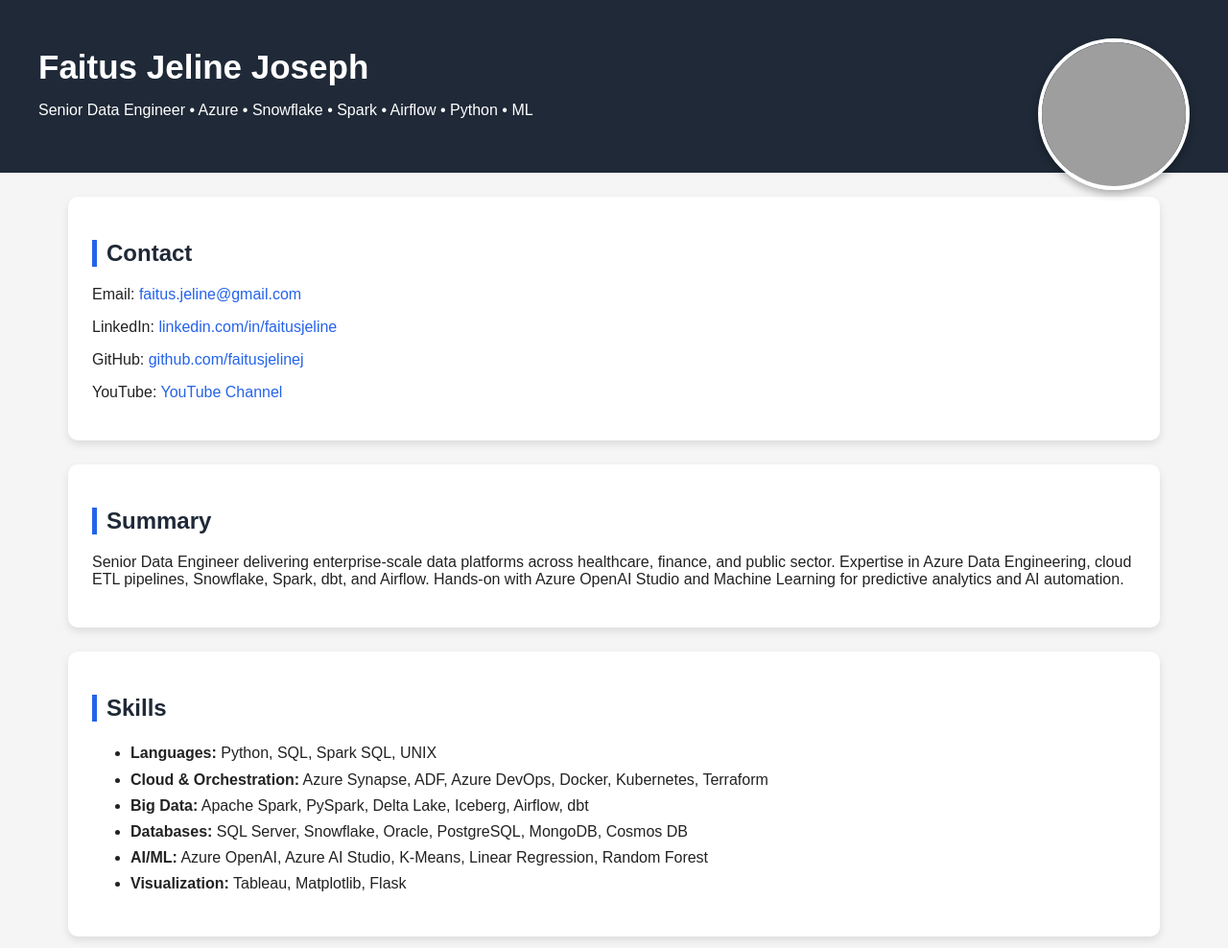
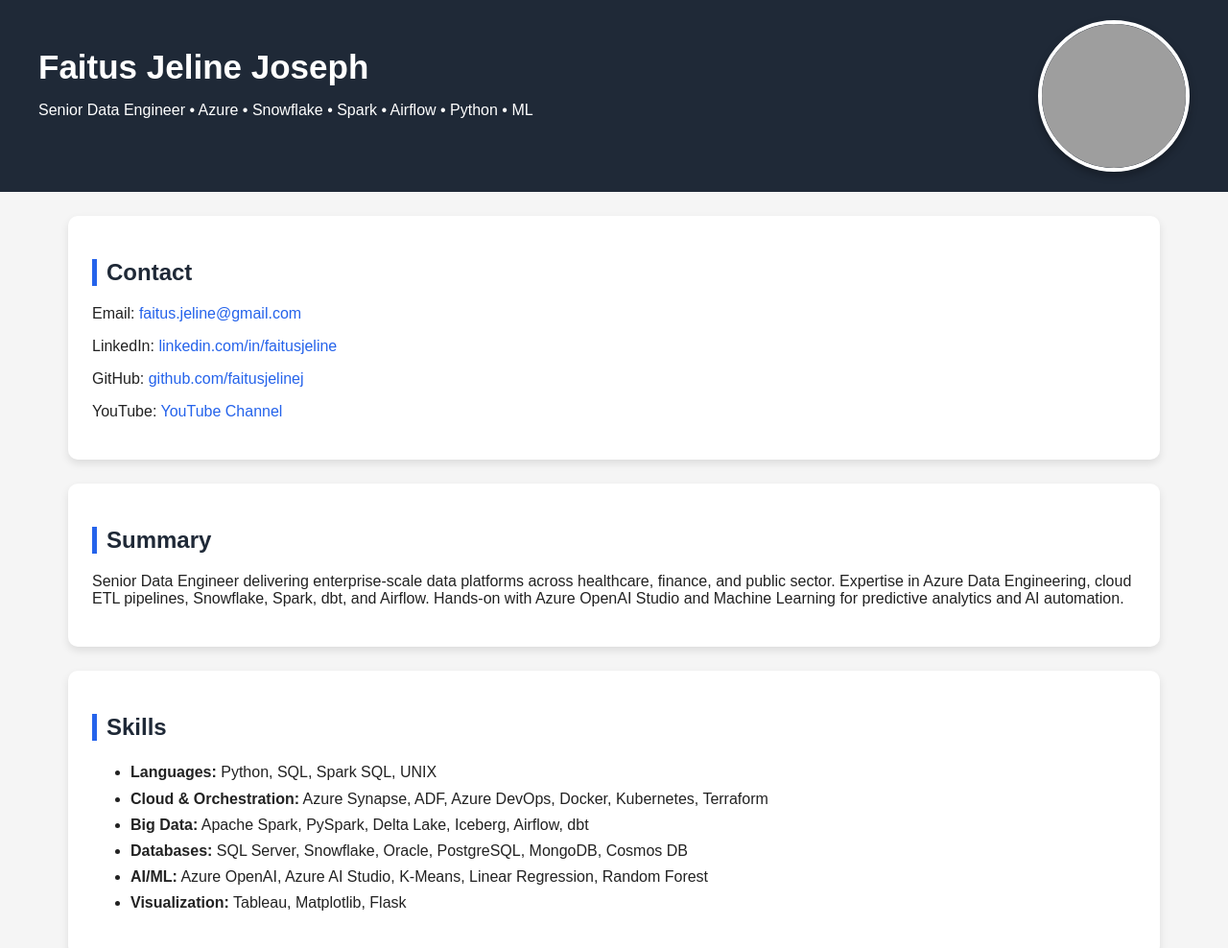
Before and after one commit to faitusjelinej/faitusjelinej.github.io, a plain HTML site: page index.html in a window 1280 px wide. Shown: the top 988 px of the page at 96% size. Drawn offline with Linux system fonts and the light colour scheme; grey boxes are pictures that could not be loaded.

Commit message:
Adjust header and profile picture styles

```diff
--- a/index.html
+++ b/index.html
@@ -20,11 +20,17 @@
             padding: 40px;
             text-align: left;
             position: relative;
+            min-height: 120px;
         }
 
         header h1 {
             margin: 10px 0 0 0;
             font-size: 35px;
+            padding-right: 180px;
+        }
+
+        header p {
+            padding-right: 180px;
         }
 
         .profile-pic {
@@ -35,8 +41,9 @@
             object-fit: cover;
             box-shadow: 0px 4px 8px rgba(0,0,0,0.3);
             position: absolute;
-            top: 40px;
+            top: 50%;
             right: 40px;
+            transform: translateY(-50%);
         }
 
         section {
```
